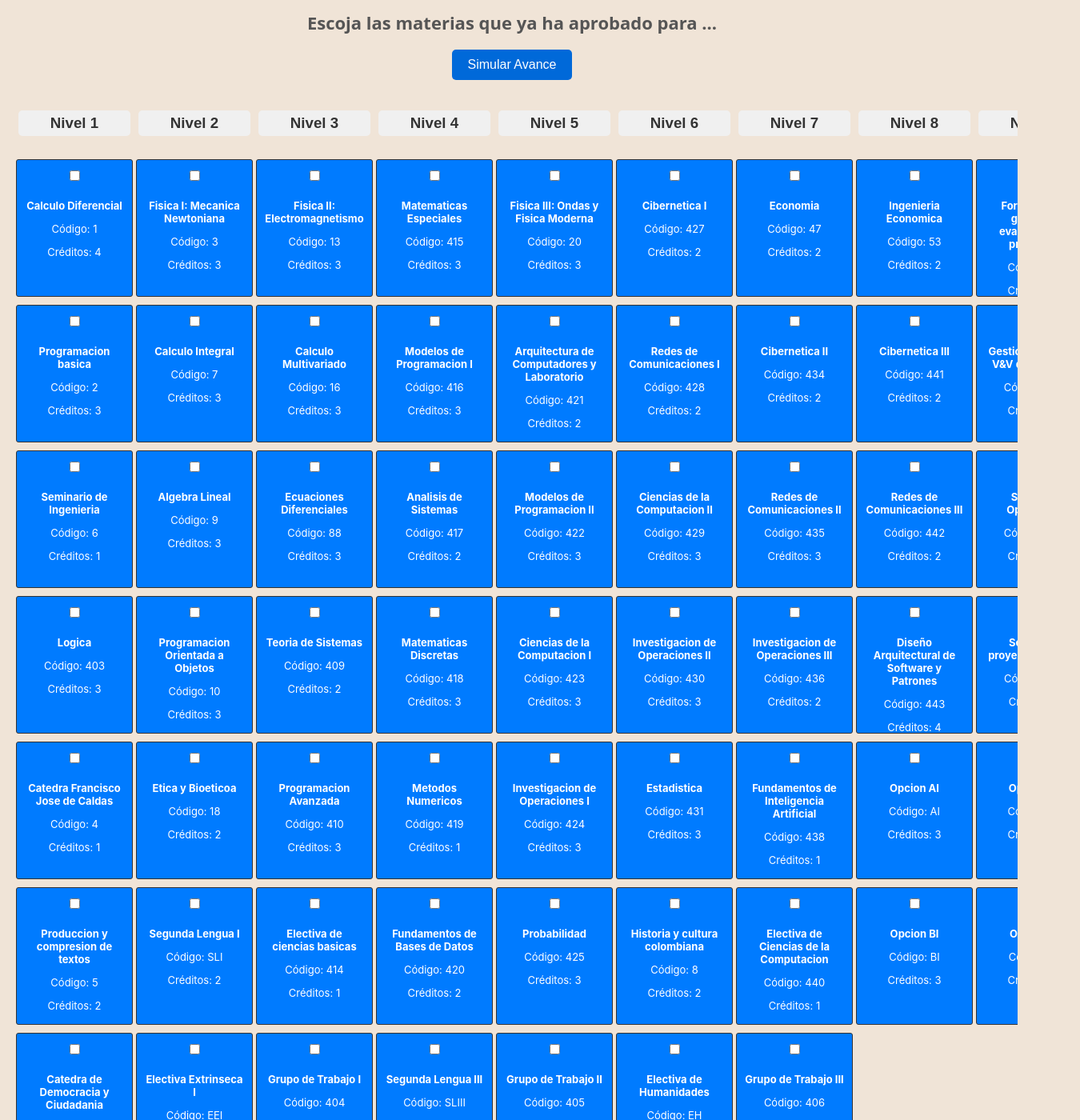
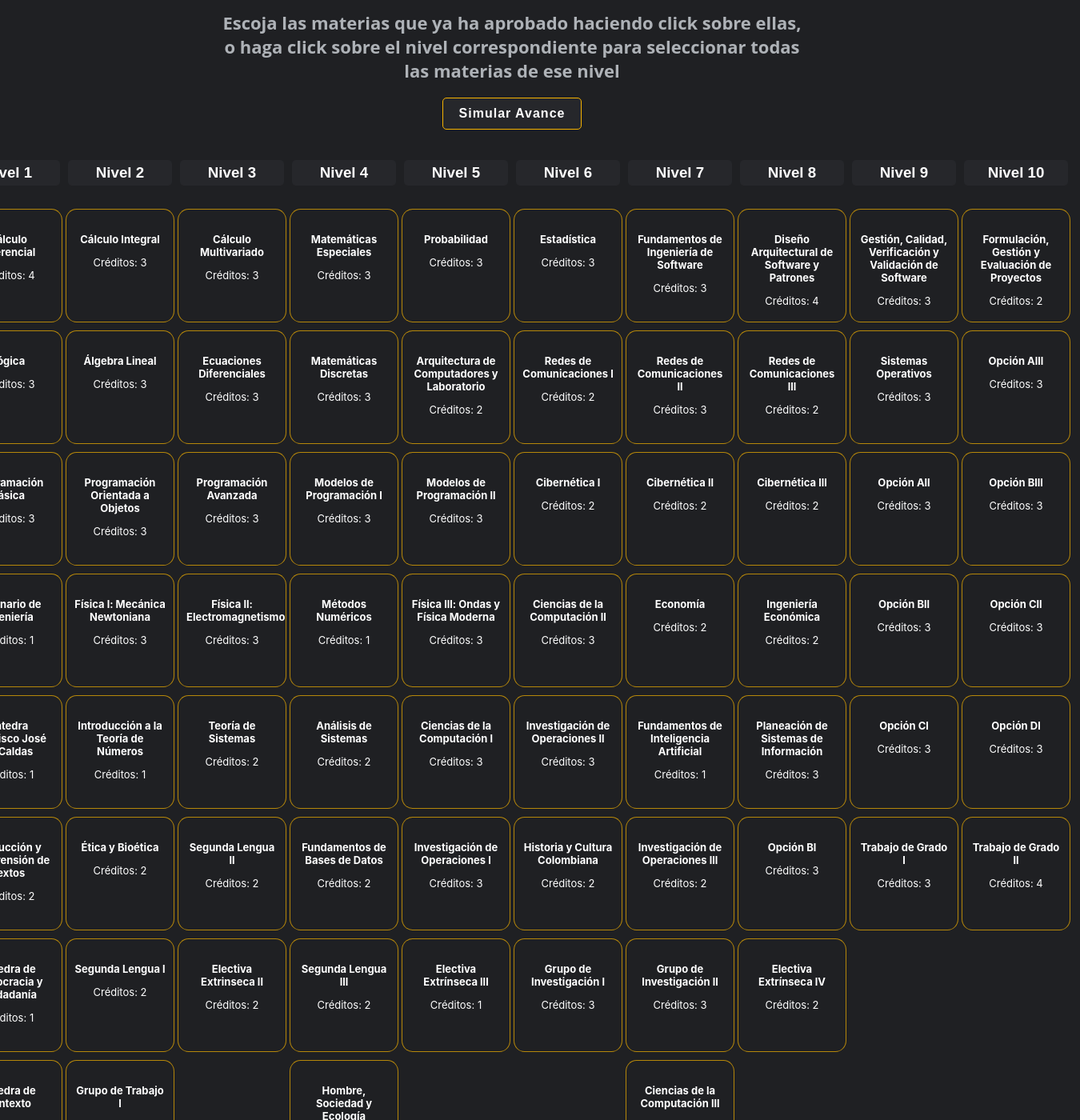
Before and after one commit to wsflorianf/nuevo-pensum-sistemas, a React (Create React App) app in the folder simulador/simulador/: page / in a window 1280 px wide. Shown: the part 100-1500 px from the top of the page at 80% size, 1350 px wide, since content can reach past the window. Built offline with nearby package versions, Linux system fonts and the light colour scheme.

Commit message:
funcionalidad simulador y actualización css

```diff
--- a/simulador/simulador/package.json
+++ b/simulador/simulador/package.json
@@ -8,7 +8,7 @@
     "@testing-library/user-event": "^13.5.0",
     "react": "^18.3.1",
     "react-dom": "^18.3.1",
-    "react-scripts": "5.0.1",
+    "react-scripts": "^5.0.1",
     "simulador": "file:",
     "web-vitals": "^2.1.4"
   },
--- a/simulador/simulador/public/data.json
+++ b/simulador/simulador/public/data.json
@@ -1,74 +1,77 @@
 [
-    {"nombre": "Calculo Diferencial", "nivel": 1, "codigo": 1, "creditos": 4},
-    {"nombre": "Programacion basica", "nivel": 1, "codigo": 2, "creditos": 3},
-    {"nombre": "Seminario de Ingenieria", "nivel": 1, "codigo": 6, "creditos": 1},
-    {"nombre": "Logica", "nivel": 1, "codigo": 403, "creditos": 3},
-    {"nombre": "Catedra Francisco Jose de Caldas", "nivel": 1, "codigo": 4, "creditos": 1},
-    {"nombre": "Produccion y compresion de textos", "nivel": 1, "codigo": 5, "creditos": 2},
-    {"nombre": "Catedra de Democracia y Ciudadania", "nivel": 1, "codigo": 12, "creditos": 1},
-    {"nombre": "Catedra de Contexto", "nivel": 1, "codigo": 40, "creditos": 1},
-    {"nombre": "Fisica I: Mecanica Newtoniana", "nivel": 2, "codigo": 3, "creditos": 3},
-    {"nombre": "Calculo Integral", "nivel": 2, "codigo": 7, "creditos": 3},
-    {"nombre": "Algebra Lineal", "nivel": 2, "codigo": 9, "creditos": 3},
-    {"nombre": "Programacion Orientada a Objetos", "nivel": 2, "codigo": 10, "creditos": 3},
-    {"nombre": "Etica y Bioeticoa", "nivel": 2, "codigo": 18, "creditos": 2},
-    {"nombre": "Segunda Lengua I", "nivel": 2, "codigo": "SLI", "creditos": 2},
-    {"nombre": "Electiva Extrinseca I", "nivel": 2, "codigo": "EEI", "creditos": 2},
-    {"nombre": "Fisica II: Electromagnetismo", "nivel": 3, "codigo": 13, "creditos": 3},
-    {"nombre": "Calculo Multivariado", "nivel": 3, "codigo": 16, "creditos": 3},
-    {"nombre": "Ecuaciones Diferenciales", "nivel": 3, "codigo": 88, "creditos": 3},
-    {"nombre": "Teoria de Sistemas", "nivel": 3, "codigo": 409, "creditos": 2},
-    {"nombre": "Programacion Avanzada", "nivel": 3, "codigo": 410, "creditos": 3},
-    {"nombre": "Electiva de ciencias basicas", "nivel": 3, "codigo": 414, "creditos": 1},
-    {"nombre": "Grupo de Trabajo I", "nivel": 3, "codigo": 404, "creditos": 1},
-    {"nombre": "Segunda Lengua II", "nivel": 3, "codigo": "SLII", "creditos": 2},
-    {"nombre": "Matematicas Especiales", "nivel": 4, "codigo": 415, "creditos": 3},
-    {"nombre": "Modelos de Programacion I", "nivel": 4, "codigo": 416, "creditos": 3},
-    {"nombre": "Analisis de Sistemas", "nivel": 4, "codigo": 417, "creditos": 2},
-    {"nombre": "Matematicas Discretas", "nivel": 4, "codigo": 418, "creditos": 3},
-    {"nombre": "Metodos Numericos", "nivel": 4, "codigo": 419, "creditos": 1},
-    {"nombre": "Fundamentos de Bases de Datos", "nivel": 4, "codigo": 420, "creditos": 2},
-    {"nombre": "Segunda Lengua III", "nivel": 4, "codigo": "SLIII", "creditos": 2},
-    {"nombre": "Electiva Extrinseca II", "nivel": 4, "codigo": "EEII", "creditos": 2},
-    {"nombre": "Fisica III: Ondas y Fisica Moderna", "nivel": 5, "codigo": 20, "creditos": 3},
-    {"nombre": "Arquitectura de Computadores y Laboratorio", "nivel": 5, "codigo": 421, "creditos": 2},
-    {"nombre": "Modelos de Programacion II", "nivel": 5, "codigo": 422, "creditos": 3},
-    {"nombre": "Ciencias de la Computacion I", "nivel": 5, "codigo": 423, "creditos": 3},
-    {"nombre": "Investigacion de Operaciones I", "nivel": 5, "codigo": 424, "creditos": 3},
-    {"nombre": "Probabilidad", "nivel": 5, "codigo": 425, "creditos": 3},
-    {"nombre": "Grupo de Trabajo II", "nivel": 5, "codigo": 405, "creditos": 1},
-    {"nombre": "Cibernetica I", "nivel": 6, "codigo": 427, "creditos": 2},
-    {"nombre": "Redes de Comunicaciones I", "nivel": 6, "codigo": 428, "creditos": 2},
-    {"nombre": "Ciencias de la Computacion II", "nivel": 6, "codigo": 429, "creditos": 3},
-    {"nombre": "Investigacion de Operaciones II", "nivel": 6, "codigo": 430, "creditos": 3},
-    {"nombre": "Estadistica", "nivel": 6, "codigo": 431, "creditos": 3},
-    {"nombre": "Historia y cultura colombiana", "nivel": 6, "codigo": 8, "creditos": 2},
-    {"nombre": "Electiva de Humanidades", "nivel": 6, "codigo": "EH", "creditos": 1},
-    {"nombre": "Electiva Extrinseca III", "nivel": 6, "codigo": "EEIII", "creditos": 2},
-    {"nombre": "Economia", "nivel": 7, "codigo": 47, "creditos": 2},
-    {"nombre": "Cibernetica II", "nivel": 7, "codigo": 434, "creditos": 2},
-    {"nombre": "Redes de Comunicaciones II", "nivel": 7, "codigo": 435, "creditos": 3},
-    {"nombre": "Investigacion de Operaciones III", "nivel": 7, "codigo": 436, "creditos": 2},
-    {"nombre": "Fundamentos de Inteligencia Artificial", "nivel": 7, "codigo": 438, "creditos": 1},
-    {"nombre": "Electiva de Ciencias de la Computacion", "nivel": 7, "codigo": 440, "creditos": 1},
-    {"nombre": "Grupo de Trabajo III", "nivel": 7, "codigo": 406, "creditos": 1},
-    {"nombre": "Grupo de Investigacion", "nivel": 7, "codigo": 407, "creditos": 3},
-    {"nombre": "Ingenieria Economica", "nivel": 8, "codigo": 53, "creditos": 2},
-    {"nombre": "Cibernetica III", "nivel": 8, "codigo": 441, "creditos": 2},
-    {"nombre": "Redes de Comunicaciones III", "nivel": 8, "codigo": 442, "creditos": 2},
-    {"nombre": "Diseño Arquitectural de Software y Patrones", "nivel": 8, "codigo": 443, "creditos": 4},
-    {"nombre": "Opcion AI", "nivel": 8, "codigo": "AI", "creditos": 3},
-    {"nombre": "Opcion BI", "nivel": 8, "codigo": "BI", "creditos": 3},
-    {"nombre": "Formulacion, gestion y evaluacion de proyectos", "nivel": 9, "codigo": 55, "creditos": 2},
-    {"nombre": "Gestion, Calidad y V&V de Software", "nivel": 9, "codigo": 448, "creditos": 3},
-    {"nombre": "Sistemas Operativos", "nivel": 9, "codigo": 449, "creditos": 3},
-    {"nombre": "Seminario proyecto de grado", "nivel": 9, "codigo": 450, "creditos": 1},
-    {"nombre": "Opcion BII", "nivel": 9, "codigo": "BII", "creditos": 3},
-    {"nombre": "Opcion CI", "nivel": 9, "codigo": "CI", "creditos": 3},
-    {"nombre": "Hombre, Sociedad y Ecologia", "nivel": 10, "codigo": 43, "creditos": 1},
-    {"nombre": "Proyecto de Grado", "nivel": 10, "codigo": "PG", "creditos": 6},
-    {"nombre": "Opcion AIII", "nivel": 10, "codigo": "AIII", "creditos": 3},
-    {"nombre": "Opcion BIII", "nivel": 10, "codigo": "BIII", "creditos": 3},
-    {"nombre": "Opcion CII", "nivel": 10, "codigo": "CII", "creditos": 3},
-    {"nombre": "Opcion C1", "nivel": 10, "codigo": "DI", "creditos": 3}
+    {"homologable": true , "nivel": 1, "creditos": 4, "nombre": "Cálculo Diferencial" },
+    {"homologable": true , "nivel": 1, "creditos": 3, "nombre": "Lógica" },
+    {"homologable": true , "nivel": 1, "creditos": 3, "nombre": "Programación Básica" },
+    {"homologable": true , "nivel": 1, "creditos": 1, "nombre": "Seminario de Ingeniería" },
+    {"homologable": true , "nivel": 1, "creditos": 1, "nombre": "Cátedra Francisco José de Caldas" },
+    {"homologable": false, "nivel": 1, "creditos": 2, "nombre": "Producción y Comprensión de Textos" },
+    {"homologable": true , "nivel": 1, "creditos": 1, "nombre": "Cátedra de Democracia y Ciudadanía" },
+    {"homologable": true , "nivel": 1, "creditos": 1, "nombre": "Cátedra de Contexto" },
+    {"homologable": true , "nivel": 1, "creditos": 2, "nombre": "Electiva Extrinseca l" },
+    {"homologable": true , "nivel": 2, "creditos": 3, "nombre": "Cálculo Integral" },
+    {"homologable": true , "nivel": 2, "creditos": 3, "nombre": "Álgebra Lineal" },
+    {"homologable": true , "nivel": 2, "creditos": 3, "nombre": "Programación Orientada a Objetos" },
+    {"homologable": true , "nivel": 2, "creditos": 3, "nombre": "Física l: Mecánica Newtoniana" },
+    {"homologable": false, "nivel": 2, "creditos": 1, "nombre": "Introducción a la Teoría de Números" },
+    {"homologable": true , "nivel": 2, "creditos": 2, "nombre": "Ética y Bioética" },
+    {"homologable": false, "nivel": 2, "creditos": 2, "nombre": "Segunda Lengua l" },
+    {"homologable": true , "nivel": 2, "creditos": 1, "nombre": "Grupo de Trabajo l" },
+    {"homologable": true , "nivel": 3, "creditos": 3, "nombre": "Cálculo Multivariado" },
+    {"homologable": true , "nivel": 3, "creditos": 3, "nombre": "Ecuaciones Diferenciales" },
+    {"homologable": true , "nivel": 3, "creditos": 3, "nombre": "Programación Avanzada" },
+    {"homologable": true , "nivel": 3, "creditos": 3, "nombre": "Física ll: Electromagnetismo" },
+    {"homologable": true , "nivel": 3, "creditos": 2, "nombre": "Teoría de Sistemas" },
+    {"homologable": false, "nivel": 3, "creditos": 2, "nombre": "Segunda Lengua ll" },
+    {"homologable": true , "nivel": 3, "creditos": 2, "nombre": "Electiva Extrinseca ll" },
+    {"homologable": true , "nivel": 4, "creditos": 3, "nombre": "Matemáticas Especiales" },
+    {"homologable": true , "nivel": 4, "creditos": 3, "nombre": "Matemáticas Discretas" },
+    {"homologable": true , "nivel": 4, "creditos": 3, "nombre": "Modelos de Programación l" },
+    {"homologable": false, "nivel": 4, "creditos": 1, "nombre": "Métodos Numéricos" },
+    {"homologable": false, "nivel": 4, "creditos": 2, "nombre": "Análisis de Sistemas" },
+    {"homologable": false, "nivel": 4, "creditos": 2, "nombre": "Fundamentos de Bases de Datos" },
+    {"homologable": false, "nivel": 4, "creditos": 2, "nombre": "Segunda Lengua lll" },
+    {"homologable": false, "nivel": 4, "creditos": 1, "nombre": "Hombre, Sociedad y Ecología" },
+    {"homologable": false, "nivel": 4, "creditos": 1, "nombre": "Grupo de Trabajo ll" },
+    {"homologable": true , "nivel": 5, "creditos": 3, "nombre": "Probabilidad" },
+    {"homologable": true , "nivel": 5, "creditos": 2, "nombre": "Arquitectura de Computadores y Laboratorio" },
+    {"homologable": false, "nivel": 5, "creditos": 3, "nombre": "Modelos de Programación ll" },
+    {"homologable": false, "nivel": 5, "creditos": 3, "nombre": "Física lll: Ondas y Física Moderna" },
+    {"homologable": true , "nivel": 5, "creditos": 3, "nombre": "Ciencias de la Computación l" },
+    {"homologable": true , "nivel": 5, "creditos": 3, "nombre": "Investigación de Operaciones l" },
+    {"homologable": false, "nivel": 5, "creditos": 1, "nombre": "Electiva Extrínseca lll" },
+    {"homologable": true , "nivel": 6, "creditos": 3, "nombre": "Estadística" },
+    {"homologable": false, "nivel": 6, "creditos": 2, "nombre": "Redes de Comunicaciones l" },
+    {"homologable": false, "nivel": 6, "creditos": 2, "nombre": "Cibernética l" },
+    {"homologable": true , "nivel": 6, "creditos": 3, "nombre": "Ciencias de la Computación ll" },
+    {"homologable": true , "nivel": 6, "creditos": 3, "nombre": "Investigación de Operaciones ll" },
+    {"homologable": true , "nivel": 6, "creditos": 2, "nombre": "Historia y Cultura Colombiana" },
+    {"homologable": true , "nivel": 6, "creditos": 3, "nombre": "Grupo de Investigación l" },
+    {"homologable": false, "nivel": 7, "creditos": 3, "nombre": "Fundamentos de Ingeniería de Software" },
+    {"homologable": false, "nivel": 7, "creditos": 3, "nombre": "Redes de Comunicaciones ll" },
+    {"homologable": false, "nivel": 7, "creditos": 2, "nombre": "Cibernética ll" },
+    {"homologable": true , "nivel": 7, "creditos": 2, "nombre": "Economía" },
+    {"homologable": false, "nivel": 7, "creditos": 1, "nombre": "Fundamentos de Inteligencia Artificial" },
+    {"homologable": false, "nivel": 7, "creditos": 2, "nombre": "Investigación de Operaciones lll" },
+    {"homologable": false, "nivel": 7, "creditos": 3, "nombre": "Grupo de Investigación ll" },
+    {"homologable": false, "nivel": 7, "creditos": 1, "nombre": "Ciencias de la Computación lll" },
+    {"homologable": false, "nivel": 7, "creditos": 1, "nombre": "Grupo de Trabajo lll" },
+    {"homologable": false, "nivel": 8, "creditos": 4, "nombre": "Diseño Arquitectural de Software y Patrones" },
+    {"homologable": false, "nivel": 8, "creditos": 2, "nombre": "Redes de Comunicaciones lll" },
+    {"homologable": false, "nivel": 8, "creditos": 2, "nombre": "Cibernética lll" },
+    {"homologable": true , "nivel": 8, "creditos": 2, "nombre": "Ingeniería Económica" },
+    {"homologable": false, "nivel": 8, "creditos": 3, "nombre": "Planeación de Sistemas de Información" },
+    {"homologable": false, "nivel": 8, "creditos": 3, "nombre": "Opción Bl" },
+    {"homologable": false, "nivel": 8, "creditos": 2, "nombre": "Electiva Extrínseca lV" },
+    {"homologable": false, "nivel": 9, "creditos": 3, "nombre": "Gestión, Calidad, Verificación y Validación de Software" },
+    {"homologable": true , "nivel": 9, "creditos": 3, "nombre": "Sistemas Operativos" },
+    {"homologable": false, "nivel": 9, "creditos": 3, "nombre": "Opción All" },
+    {"homologable": false, "nivel": 9, "creditos": 3, "nombre": "Opción Bll" },
+    {"homologable": false, "nivel": 9, "creditos": 3, "nombre": "Opción Cl" },
+    {"homologable": false, "nivel": 9, "creditos": 3, "nombre": "Trabajo de Grado l" },
+    {"homologable": true , "nivel": 10, "creditos": 2, "nombre": "Formulación, Gestión y Evaluación de Proyectos" },
+    {"homologable": false, "nivel": 10, "creditos": 3, "nombre": "Opción Alll" },
+    {"homologable": false, "nivel": 10, "creditos": 3, "nombre": "Opción Blll" },
+    {"homologable": false, "nivel": 10, "creditos": 3, "nombre": "Opción Cll" },
+    {"homologable": false, "nivel": 10, "creditos": 3, "nombre": "Opción Dl" },
+    {"homologable": false, "nivel": 10, "creditos": 4, "nombre": "Trabajo de Grado ll" }
 ]
--- a/simulador/simulador/src/App.js
+++ b/simulador/simulador/src/App.js
@@ -6,7 +6,8 @@ function App() {
   return (
     <div className="App">
       <h1>Plan de Estudios Antiguo</h1>
-      <h2>Escoja las materias que ya ha aprobado para ...</h2>
+      <h2>Escoja las materias que ya ha aprobado haciendo click sobre ellas,<br></br> o haga click sobre el nivel
+        correspondiente para seleccionar todas <br></br>las materias de ese nivel</h2>
       <PlanDeEstudios />
     </div>
   );
--- a/simulador/simulador/src/PlanDeEstudios.css
+++ b/simulador/simulador/src/PlanDeEstudios.css
@@ -1,42 +1,58 @@
 body{
-  background-color: #f0e4d7;
-  text-align: center;
+  background-color: rgb(31 32 35);
 }
+
+#contenedorSimulacion{
+  display: flex;
+  flex-direction: column;
+  align-items: center;
+}
+
 .plan-de-estudios {
   display: flex;
   gap: 20px;
   padding: 20px;
-  overflow-x: auto;
 }
 
 h1 {
   font-family: 'Roboto', sans-serif;
   font-size: 45px;
-  color: #333;
+  color: rgb(246 178 1);
   text-align: center;
 }
 
 h2 {
   font-family: 'Open Sans', sans-serif;
   font-size: 22px;
-  color: #555;
+  color: rgb(174 178 183);
   text-align: center;
   margin-top: 10px;
 }
 
+#resultados{
+  text-align: center;
+}
+
+#resultados p{
+  color: rgb(174 178 183);
+}
+
+#resultados strong{
+  color: #fff;
+}
 .nivel-columna {
   display: flex;
   flex-direction: column;
   align-items: center;
   gap: 10px;
-  min-width: 130px;
+  width: 150px;
 }
 
 .nivel-columna h3 {
   font-family: 'Ubuntu', sans-serif;
   text-align: center;
-  color: #333;
-  background-color: #f0f0f0;
+  color: #fff;
+  background-color: rgb(38 39 43);
   padding: 5px;
   border-radius: 5px;
   width: 100%;
@@ -44,39 +60,53 @@ h2 {
 
 .materia {
   font-family: 'Inter', sans-serif;
-  border: 1px solid #333;
   padding: 10px;
   text-align: center;
   font-size: small;
-  background-color: #007BFF;
+  background-color: rgb(31 32 35);
+  border-style: solid;
+  border-color: rgb(246, 178, 1, 0.7);
+  border-width: 1px;
   color: white;
-  border-radius: 3px;
+  border-radius: 10%;
   transition: background-color 0.3s;
   width: 95%;
-  height:150px;
+  height:120px;
 }
 
+.materia p{
+  position: relative;
+  bottom: 100%;
+  user-select: none;
+}
 .materia input[type="checkbox"] {
-  margin-bottom: 10px;
+  opacity: 0;
+  display: hidden;
+  width: 100%;
+  height: 100%;
 }
 
 .materia.aprobada {
-  background-color: #28A745; /* Cambia el color a verde cuando está aprobado */
+  background-color: rgba(246, 178, 1, 0.7); /* Cambia el color a verde cuando está aprobado */
 }
 
 .boton {
-  background-color: #0069d9; /* Azul más oscuro para el botón */
+  background-color: rgb(38 39 43); /* Azul más oscuro para el botón */
+  border-style: solid;
+  border-color: rgb(246 178 1);
+  border-width: 1px;
+  font-weight: 600;
   color: white;
   padding: 10px 20px;
   font-size: 16px;
-  border: none;
   border-radius: 5px;
   cursor: pointer;
   transition: background-color 0.3s, transform 0.2s ease-in-out;
+  letter-spacing: 1px;
 }
 
 .boton:hover {
-  background-color: #0056b3; /* Azul más oscuro al pasar el mouse */
+  background-color: RGB(48 49 54); /* Azul más oscuro al pasar el mouse */
   transform: scale(1.05); /* Efecto de zoom en hover */
 }
 
@@ -84,3 +114,16 @@ h2 {
   background-color: #004085; /* Azul aún más oscuro al hacer click */
   transform: scale(1); /* Vuelve al tamaño original */
 }
+
+@media (max-width: 1720px){
+  .nivel-columna {
+    width: 120px;
+  }
+}
+
+@media (max-width: 1420px){
+  /*Ponerlas materias en horizontal y si no caben las n materias
+  de un nivel, ponerlas debajo, una vez termine el primer nivel poner el
+  nivel 2 y así sucesivamente*/
+
+}
--- a/simulador/simulador/src/PlanDeEstudios.js
+++ b/simulador/simulador/src/PlanDeEstudios.js
@@ -6,10 +6,9 @@ const Materia = ({ materia, toggleAprobado }) => (
     <input
       type="checkbox"
       checked={materia.estado}
-      onChange={() => toggleAprobado(materia.codigo)}
+      onChange={() => toggleAprobado(materia.nombre)} // Cambiado a 'materia.nombre'
     />
     <p><strong>{materia.nombre}</strong></p>
-    <p>Código: {materia.codigo}</p>
     <p>Créditos: {materia.creditos}</p>
   </div>
 );
@@ -18,7 +17,7 @@ const PlanDeEstudios = () => {
   const [materias, setMaterias] = useState([]);
   const [resultadoSimulacion, setResultadoSimulacion] = useState(null);
   useEffect(() => {
-    fetch('/data.json')
+    fetch('./data.json')
       .then((response) => response.json())
       .then((data) => {
         const inicializarEstado = data.map(materia => ({
@@ -30,10 +29,10 @@ const PlanDeEstudios = () => {
       .catch((error) => console.error("Error al cargar el JSON:", error));
   }, []);
 
-  const toggleAprobado = (codigo) => {
+  const toggleAprobado = (nombre) => {
     setMaterias((prevMaterias) => {
       const nuevasMaterias = prevMaterias.map((m) =>
-        m.codigo === codigo ? { ...m, estado: !m.estado } : m
+        m.nombre === nombre ? { ...m, estado: !m.estado } : m
       );
 
       // Agregar console.log para ver el cambio de estado
@@ -44,7 +43,10 @@ const PlanDeEstudios = () => {
 
   const handleSimulacion = () => {
     // Filtrar las materias seleccionadas (estado: true)
-    const materiasSeleccionadas = materias.filter(materia => !materia.estado);
+    const materiasSeleccionadas = materias.filter(materia => materia.estado);
+    console.log("materias seleccionadas:");
+
+    console.log(materiasSeleccionadas);
 
     // Llamar a la función simulacion pasando las materias seleccionadas
     const resultado = simulacion(materiasSeleccionadas);
@@ -59,18 +61,18 @@ const PlanDeEstudios = () => {
   }, {});
 
   return (
-    <div>
+    <div id="contenedorSimulacion">
         <button onClick={handleSimulacion} className="boton">
           Simular Avance
         </button>
         {resultadoSimulacion && (
-        <div>
+        <div id="resultados">
           <h2>Resultado de la Simulación</h2>
-          <p>Créditos Homologados: {resultadoSimulacion.creditosHomologados}</p>
-          <p>Créditos Perdidos: {resultadoSimulacion.creditosPerdidos}</p>
-          <p>Porcentaje de Avance: {resultadoSimulacion.porcentajeAvance}%</p>
-          <p>Semestres Restantes: {Math.ceil(resultadoSimulacion.semestresRestantes)}</p>
-          <p>Requisito de Segunda Lengua: {resultadoSimulacion.requisitoSegundaLengua} créditos</p>
+          <p>Créditos Homologados: <strong>{resultadoSimulacion.creditosHomologados}</strong></p>
+          <p>Créditos Perdidos: <strong>{resultadoSimulacion.creditosPerdidos}</strong></p>
+          <p>Porcentaje de Avance: <strong>{resultadoSimulacion.porcentajeAvance.toFixed(2)}%</strong></p>
+          <p>Semestres Restantes: <strong>{Math.ceil(resultadoSimulacion.semestresRestantes)}</strong></p>
+          <p>Requisito de Segunda Lengua: <strong>{resultadoSimulacion.requisitoSegundaLengua} créditos</strong></p>
         </div>
       )}
       <div className="plan-de-estudios">
--- a/simulador/simulador/src/simulacion.js
+++ b/simulador/simulador/src/simulacion.js
@@ -9,10 +9,10 @@ export const simulacion = (materiasSeleccionadas) => {
     let indiceSeleccionEstadistica = materiasSeleccionadas.findIndex((materia) => materia.nombre === "Estadística");
     let indiceSeleccionProbabilidad = materiasSeleccionadas.findIndex((materia) => materia.nombre === "Probabilidad");
 
+    console.log("materiasSeleccionadas: ")
     console.log(materiasSeleccionadas);
     console.log(indiceSeleccionEstadistica);
     console.log(indiceSeleccionProbabilidad);
-    console.log(materiasSeleccionadas[indiceSeleccionArquitectura]);
 
     let data = {
         creditosPerdidos: 0,
@@ -101,10 +101,13 @@ export const simulacion = (materiasSeleccionadas) => {
             data.creditosPerdidos += 1;
         }else if(materiasSeleccionadas[i].nombre === "Segunda Lengua lll"){
             data.requisitoSegundaLengua += 2;
+            data.creditosPerdidos += 2;
         }else if(materiasSeleccionadas[i].nombre === "Segunda Lengua ll"){
             data.requisitoSegundaLengua += 2;
+            data.creditosPerdidos += 2;
         }else if(materiasSeleccionadas[i].nombre === "Segunda Lengua l"){
             data.requisitoSegundaLengua += 2;
+            data.creditosPerdidos += 2;
         }else{
             if (materiasSeleccionadas[i].homologable === true) {
                 data.creditosHomologados += materiasSeleccionadas[i].creditos;
@@ -124,5 +127,12 @@ export const simulacion = (materiasSeleccionadas) => {
 
     data.porcentajeAvance = (data.creditosHomologados*100)/150;
     data.semestresRestantes = (150 - data.creditosHomologados)/16;
+    console.log("Creditos H: " + data.creditosHomologados);
+    console.log("Creditos P: " + data.creditosPerdidos);
+    console.log("% Avance: " + data.porcentajeAvance);
+    console.log("semestres Res: " + data.semestresRestantes);
+    console.log("Requisitos: " + data.requisitoSegundaLengua);
+
+
     return data
 }
```
Also changed, not shown: simulador/simulador/src/Data/subjects.json (+75 -75 lines), 1 other file (tests, documents, lock files or other folders).
